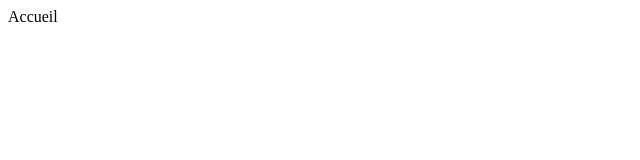
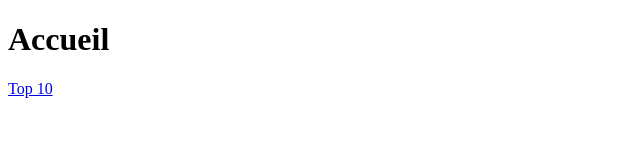
Before and after one commit to Philgneu/Accueil.fr, a plain HTML site: page index.html in a window 1280 px wide. Shown: the whole page, without its empty margins (0-640 px from the left). Drawn offline with Linux system fonts and the light colour scheme.

Commit message:
Update index.html

```diff
--- a/index.html
+++ b/index.html
@@ -11,7 +11,8 @@
         <header>
         </header>
         <main>
-    Accueil
+            <h1>Accueil</h1>
+            <a href="Top10.html">Top 10</a>
         </main>
         <footer>
 
```
